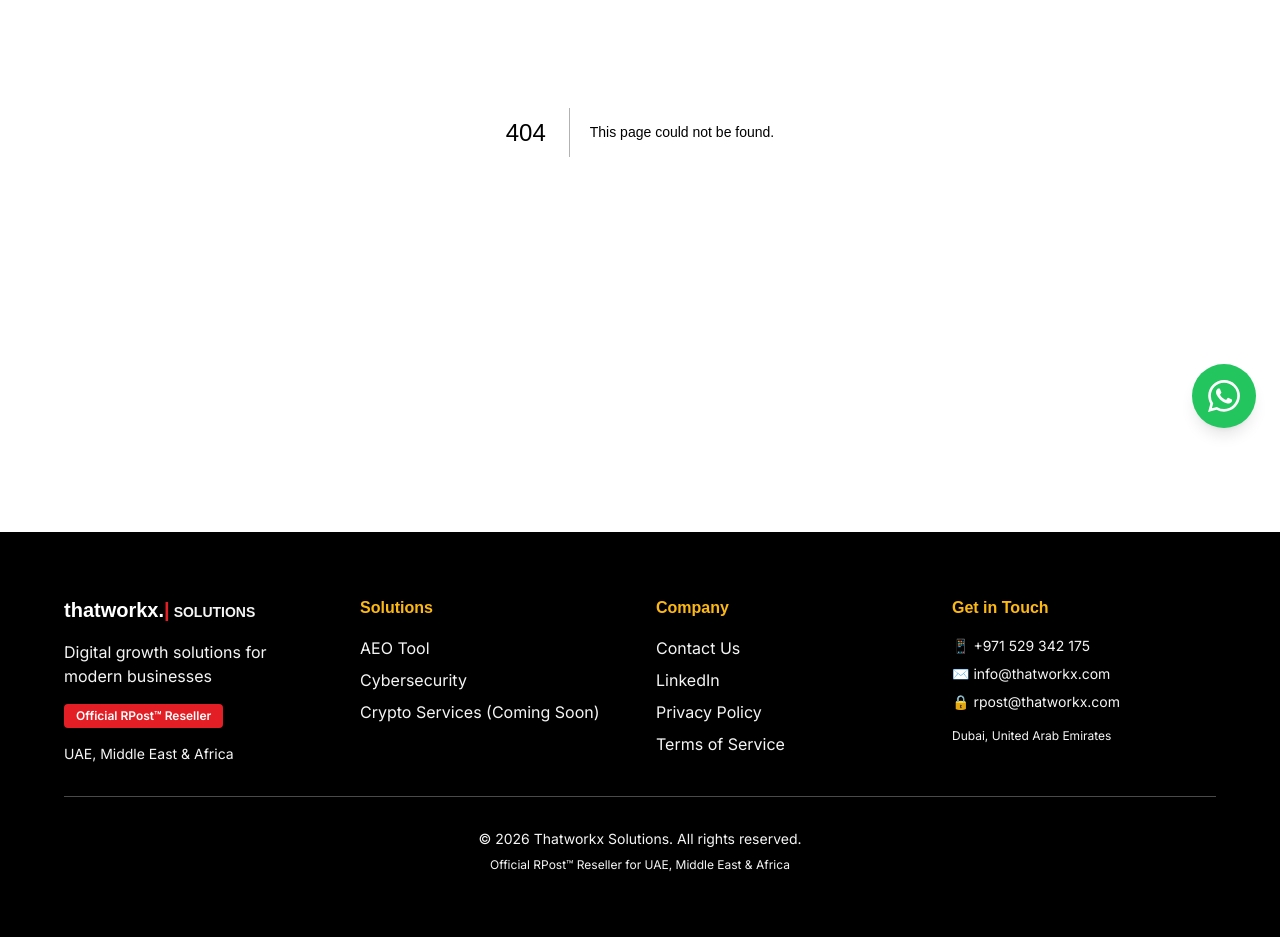
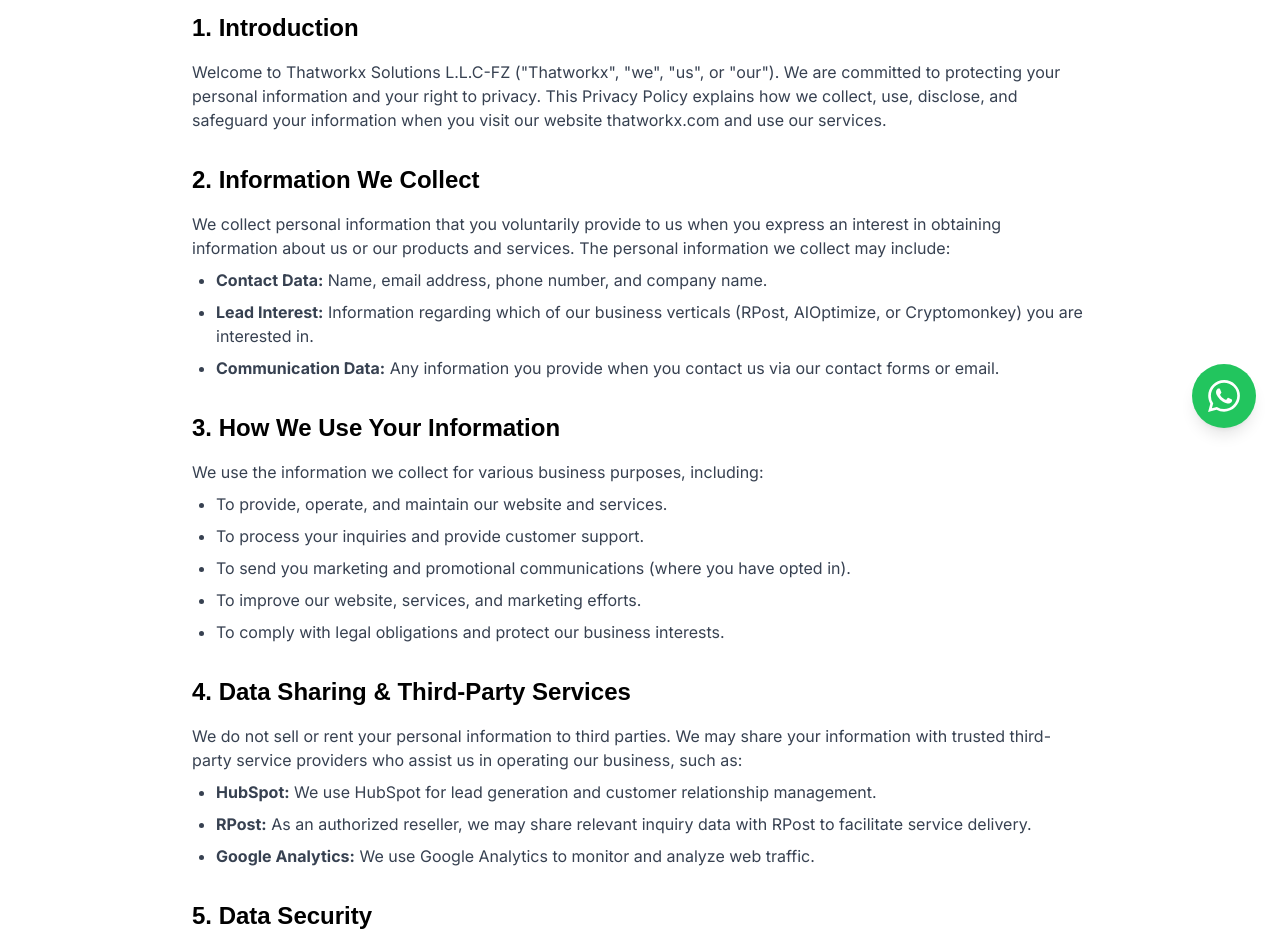
Before and after one commit to jessgeo-personal/thatworkx-do-v1, a Next.js app: page /privacy-policy in a window 1280 px wide. Before the commit this address had no page. Shown: the part 348-1297 px from the top of the page. Built offline with nearby package versions, Linux system fonts and the light colour scheme.

Commit message:
privacy policy additions

```diff
--- a/app/components/Footer.tsx
+++ b/app/components/Footer.tsx
@@ -62,7 +62,7 @@
                 </a>
               </li>
               <li>
-                <Link href="/privacy" className="hover:text-white transition-colors">
+                <Link href="/privacy-policy" className="hover:text-white transition-colors">
                   Privacy Policy
                 </Link>
               </li>
--- a/app/config/version.ts
+++ b/app/config/version.ts
@@ -1 +1 @@
-export const VERSION = '2026.05.05.001'
+export const VERSION = '2026.05.05.003'
--- /dev/null
+++ b/app/privacy-policy/page.tsx
@@ -0,0 +1,104 @@
+import Link from 'next/link'
+
+export const metadata = {
+  title: 'Privacy Policy | Thatworkx Solutions',
+  description: 'Privacy Policy for Thatworkx Solutions L.L.C-FZ. Learn how we handle your data and protect your privacy.',
+}
+
+export default function PrivacyPolicyPage() {
+  const lastUpdated = 'May 5, 2026'
+
+  return (
+    <div className="bg-white min-h-screen">
+      {/* Header Section */}
+      <section className="bg-brand-black text-white py-16">
+        <div className="container-custom">
+          <h1 className="text-4xl md:text-5xl font-heading font-bold mb-4 text-center">
+            Privacy <span className="text-brand-gold">Policy</span>
+          </h1>
+          <p className="text-center text-gray-400">Last Updated: {lastUpdated}</p>
+        </div>
+      </section>
+
+      {/* Content Section */}
+      <section className="py-16">
+        <div className="container-custom max-w-4xl mx-auto">
+          <div className="prose prose-lg max-w-none text-gray-700 space-y-8">
+
+            <section>
+              <h2 className="text-2xl font-bold text-brand-black mb-4">1. Introduction</h2>
+              <p>
+                Welcome to Thatworkx Solutions L.L.C-FZ ("Thatworkx", "we", "us", or "our"). We are committed to protecting your personal information and your right to privacy. This Privacy Policy explains how we collect, use, disclose, and safeguard your information when you visit our website thatworkx.com and use our services.
+              </p>
+            </section>
+
+            <section>
+              <h2 className="text-2xl font-bold text-brand-black mb-4">2. Information We Collect</h2>
+              <p>We collect personal information that you voluntarily provide to us when you express an interest in obtaining information about us or our products and services. The personal information we collect may include:</p>
+              <ul className="list-disc pl-6 space-y-2 mt-2">
+                <li><strong>Contact Data:</strong> Name, email address, phone number, and company name.</li>
+                <li><strong>Lead Interest:</strong> Information regarding which of our business verticals (RPost, AIOptimize, or Cryptomonkey) you are interested in.</li>
+                <li><strong>Communication Data:</strong> Any information you provide when you contact us via our contact forms or email.</li>
+              </ul>
+            </section>
+
+            <section>
+              <h2 className="text-2xl font-bold text-brand-black mb-4">3. How We Use Your Information</h2>
+              <p>We use the information we collect for various business purposes, including:</p>
+              <ul className="list-disc pl-6 space-y-2 mt-2">
+                <li>To provide, operate, and maintain our website and services.</li>
+                <li>To process your inquiries and provide customer support.</li>
+                <li>To send you marketing and promotional communications (where you have opted in).</li>
+                <li>To improve our website, services, and marketing efforts.</li>
+                <li>To comply with legal obligations and protect our business interests.</li>
+              </ul>
+            </section>
+
+            <section>
+              <h2 className="text-2xl font-bold text-brand-black mb-4">4. Data Sharing & Third-Party Services</h2>
+              <p>
+                We do not sell or rent your personal information to third parties. We may share your information with trusted third-party service providers who assist us in operating our business, such as:
+              </p>
+              <ul className="list-disc pl-6 space-y-2 mt-2">
+                <li><strong>HubSpot:</strong> We use HubSpot for lead generation and customer relationship management.</li>
+                <li><strong>RPost:</strong> As an authorized reseller, we may share relevant inquiry data with RPost to facilitate service delivery.</li>
+                <li><strong>Google Analytics:</strong> We use Google Analytics to monitor and analyze web traffic.</li>
+              </ul>
+            </section>
+
+            <section>
+              <h2 className="text-2xl font-bold text-brand-black mb-4">5. Data Security</h2>
+              <p>
+                We prioritize the security of your data. Given our role as an RPost reseller, we advocate for and utilize high-level encryption and cybersecurity measures to protect information. However, please be aware that no method of transmission over the internet is 100% secure.
+              </p>
+            </section>
+
+            <section>
+              <h2 className="text-2xl font-bold text-brand-black mb-4">6. Your Privacy Rights</h2>
+              <p>
+                Depending on your location, you may have certain rights regarding your personal information, including the right to access, correct, or delete the data we hold about you. To exercise these rights, please contact us using the details below.
+              </p>
+            </section>
+
+            <section>
+              <h2 className="text-2xl font-bold text-brand-black mb-4">7. Contact Us</h2>
+              <p>If you have any questions or concerns about this Privacy Policy, please contact us at:</p>
+              <div className="mt-4 bg-gray-50 p-6 rounded-lg border-l-4 border-brand-red">
+                <p className="font-bold">Thatworkx Solutions L.L.C-FZ</p>
+                <p>Dubai, United Arab Emirates</p>
+                <p>Email: <a href="mailto:info@thatworkx.com" className="text-brand-red hover:underline">info@thatworkx.com</a></p>
+                <p>Phone: <a href="tel:+971529342175" className="text-brand-red hover:underline">+971 529 342 175</a></p>
+              </div>
+            </section>
+
+            <div className="pt-8 border-t border-gray-200 text-center">
+              <Link href="/" className="text-brand-red font-bold hover:underline">
+                ← Back to Home
+              </Link>
+            </div>
+          </div>
+        </div>
+      </section>
+    </div>
+  )
+}
```
